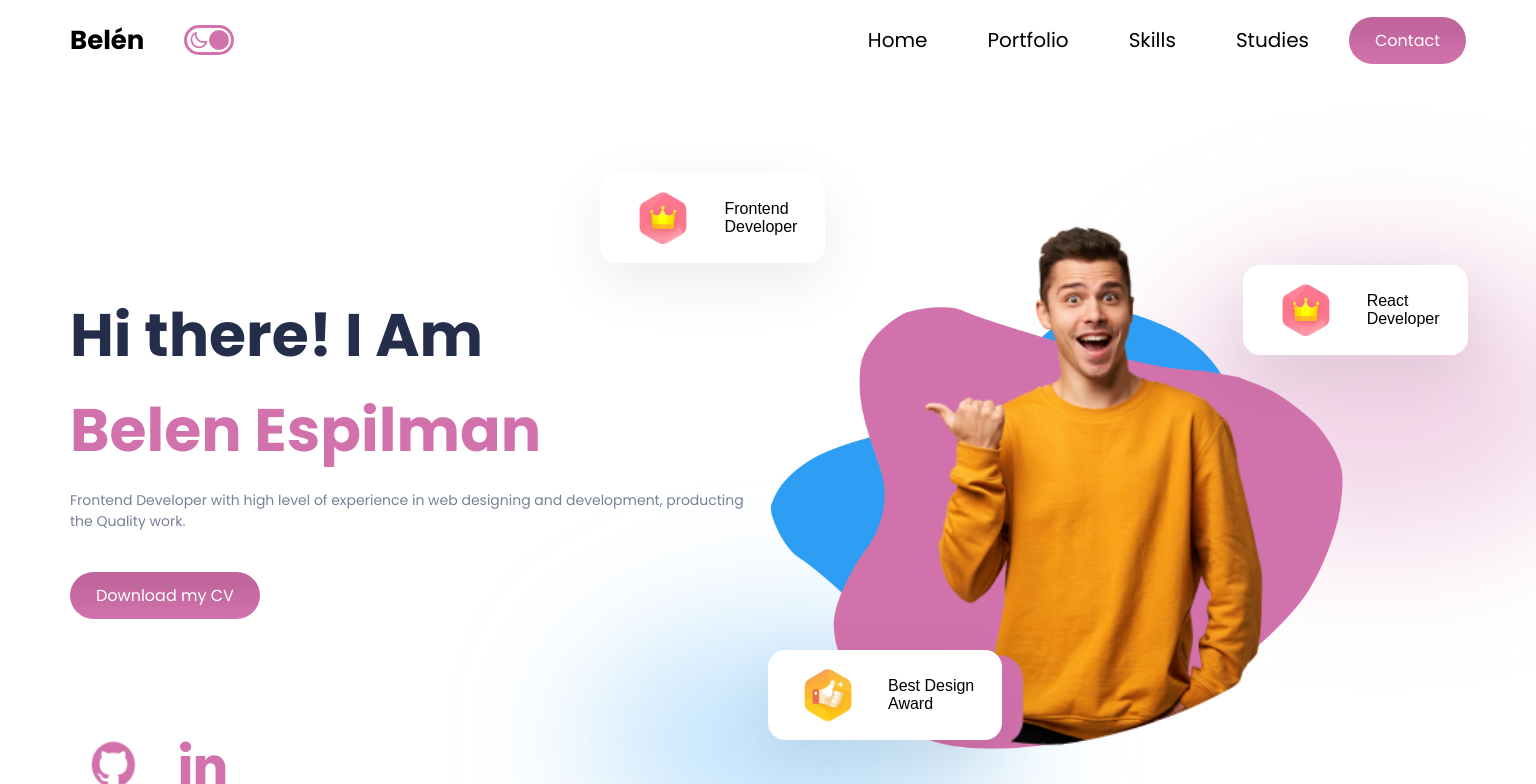
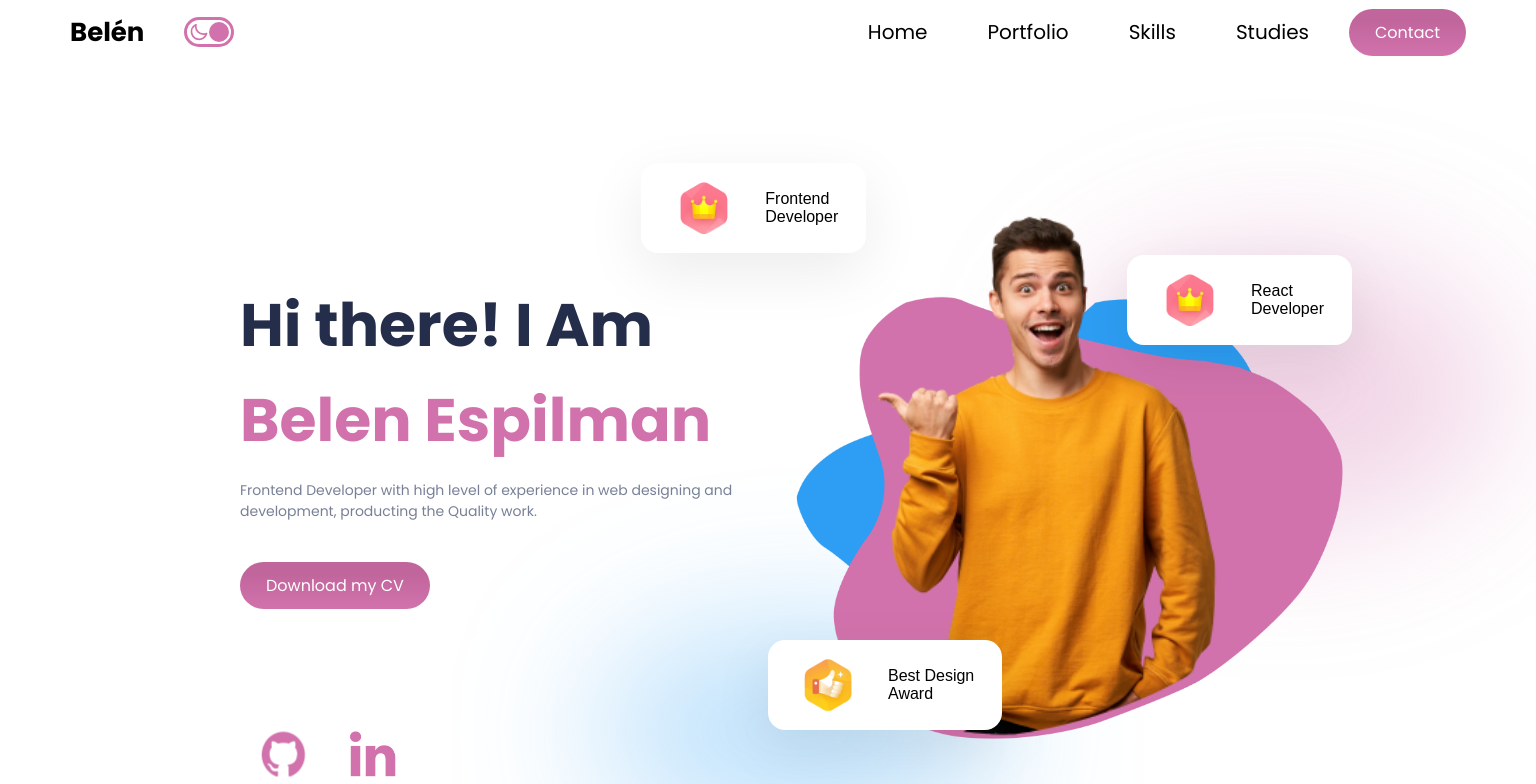
Before and after one commit to belenespilman/portfolio, a React (Create React App) app: page / in a window 1536 px wide. Shown: the top 784 px of the page. Built offline with nearby package versions, Linux system fonts and the light colour scheme.

Commit message:
Fix navbar and paddings

```diff
--- a/src/App.css
+++ b/src/App.css
@@ -3,6 +3,8 @@
   font-weight: normal;
   font-size: 20px;
 }
+
+
 
 body{
   margin: 0;
@@ -48,6 +50,11 @@ body{
 @media screen and (max-width: 480px) {
   .App {
     padding: 0.5rem 1rem;
-
   }
 }
+
+@media screen and (min-width: 1300px){
+  .App{
+    padding: 0rem 12rem;
+  }
+}
--- a/src/Components/NavBar/NavBar.css
+++ b/src/Components/NavBar/NavBar.css
@@ -1,5 +1,5 @@
 .n-wrapper {
-  height: 10vh;
+  height: 8vh;
   display: flex;
   justify-content: space-between;
   margin-bottom: 2rem;
@@ -23,6 +23,7 @@
 .n-name {
   font-size: 1.3rem;
   font-weight: bold;
+  cursor: pointer;
 }
 
 .n-right {
--- a/src/Components/NavBar/NavBar.jsx
+++ b/src/Components/NavBar/NavBar.jsx
@@ -15,7 +15,9 @@ const Navbar = () => {
     }}>
       {/* left */}
       <div className="n-left">
-        <div className="n-name">Belén</div>
+        <Link to="Intro" spy={true} smooth={true} offset={-1000}>
+          <div className="n-name">Belén</div>
+        </Link>
         <Toggle />
       </div>
       {/* right */}
```
